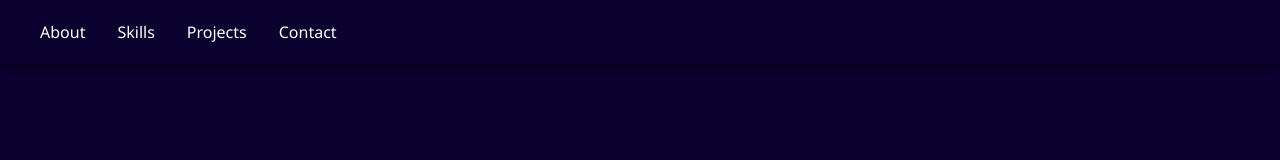
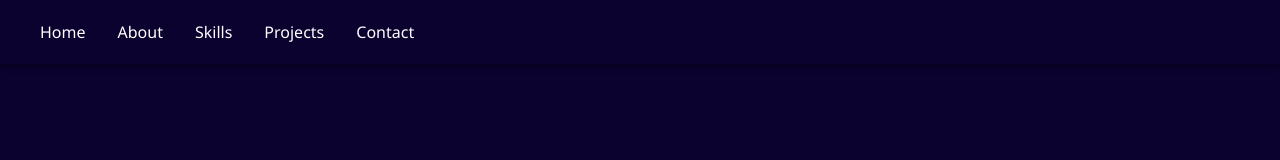
Before and after one commit to aristoneangelo/my-portfolio, a React (Vite) app: page / in a window 1280 px wide. Shown: the top 160 px of the page. Built offline with nearby package versions, Linux system fonts and the light colour scheme.

Commit message:
feat: add home item in appbar menu

```diff
--- a/src/components/NavBar/NavBar.tsx
+++ b/src/components/NavBar/NavBar.tsx
@@ -10,6 +10,7 @@ const NavBar = () => {
     <>
       <AppBar position="relative" color="primary">
         <StyledToolbar>
+          <MenuItem>Home</MenuItem>
           <MenuItem>About</MenuItem>
           <MenuItem>Skills</MenuItem>
           <MenuItem>Projects</MenuItem>
```
